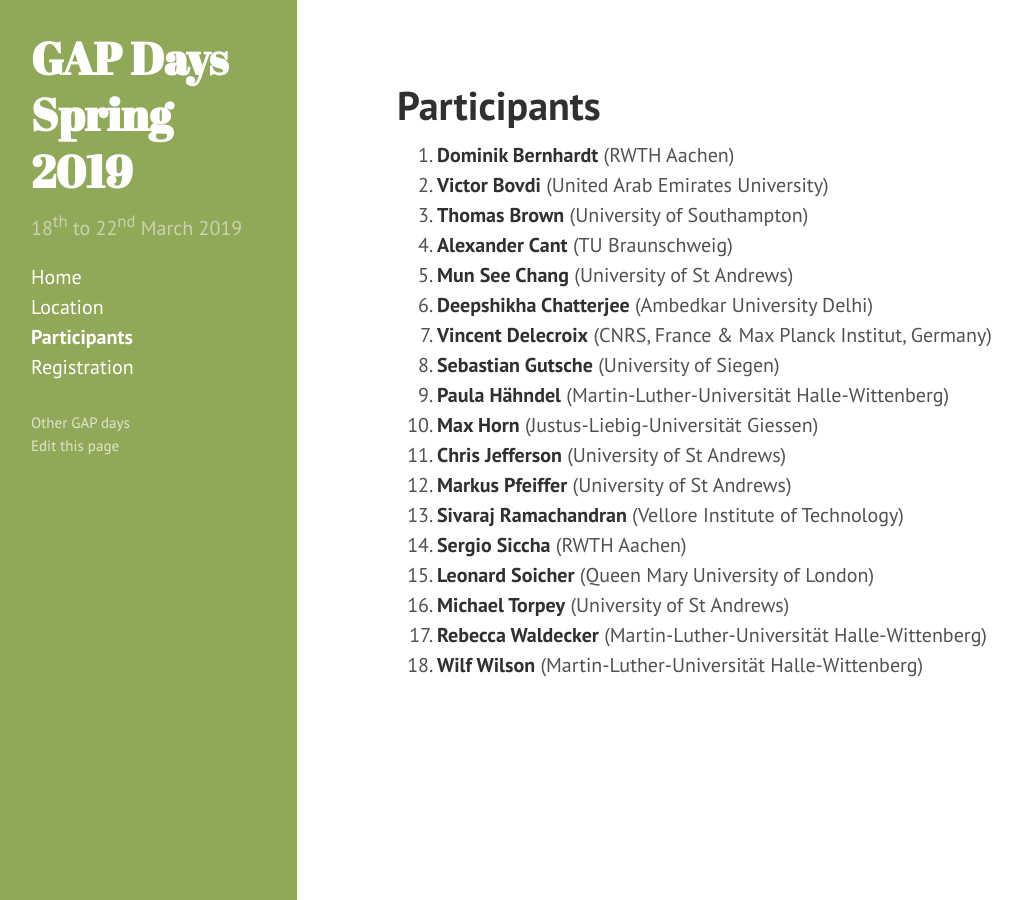
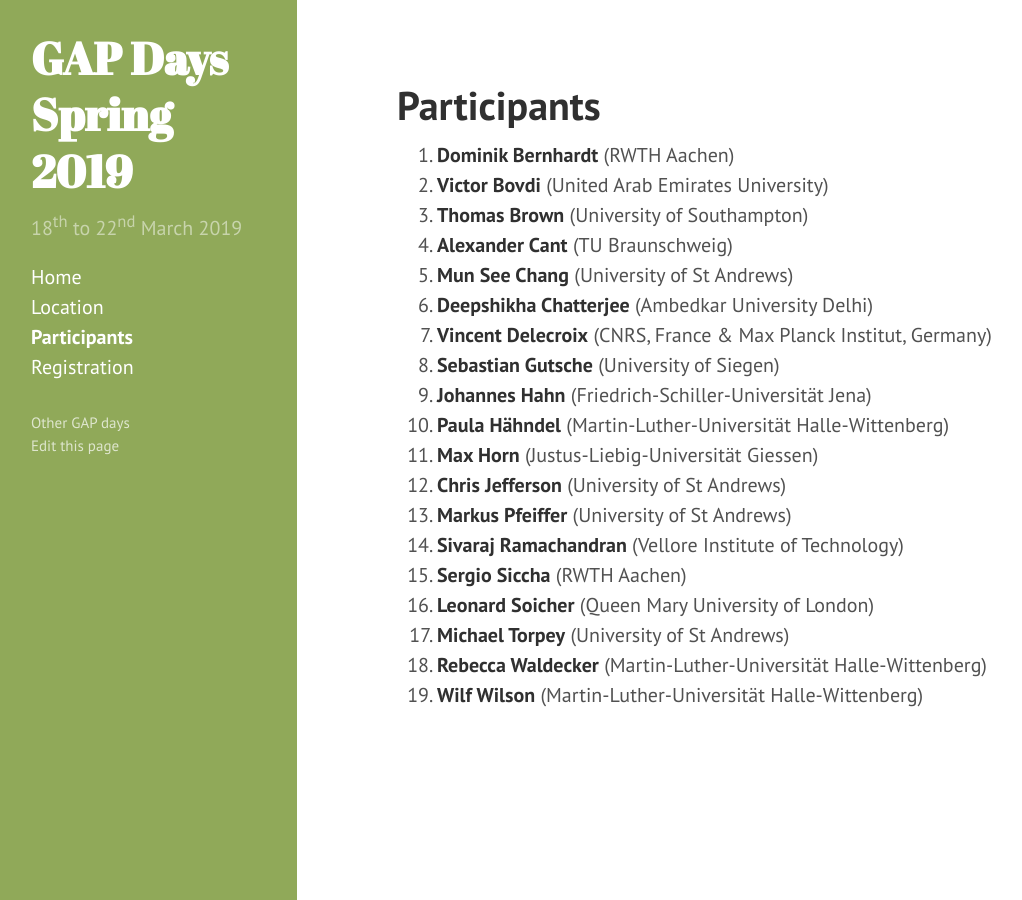
Before and after one commit to jesusmartinez-garcia/2020-01-21-colchester-workshop, a Jekyll site: the page built from participants.md, in a window 1280 px wide. Shown: the whole page, without its empty margins (3-1025 px from the left). Built offline with Jekyll 4.4.1, drawn with Linux system fonts in a browser that asks for light colours.

Commit message:
Add Hahn

```diff
--- a/_data/participants.yml
+++ b/_data/participants.yml
@@ -21,6 +21,9 @@
 
 - name: Sebastian Gutsche
   affiliation: University of Siegen
+
+- name: Johannes Hahn
+  affiliation: Friedrich-Schiller-Universität Jena
 
 - name: Paula Hähndel
   affiliation: Martin-Luther-Universität Halle-Wittenberg
```
